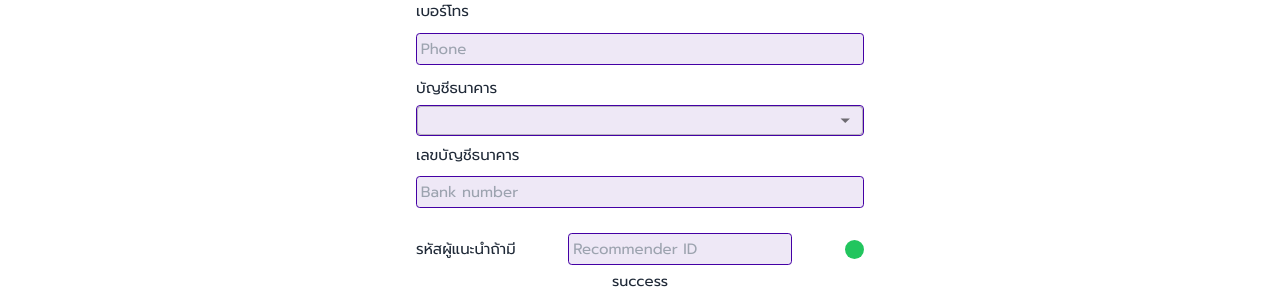
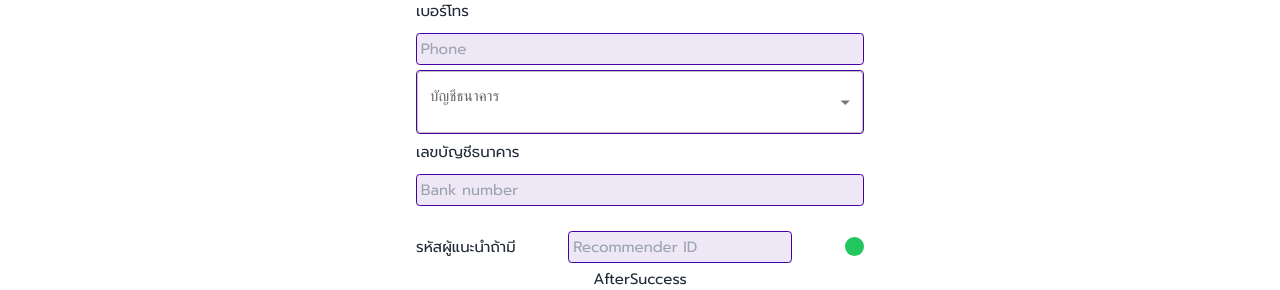
Before and after one commit to zvcx22545/Dopoy788, a React (Vite) app: page /register in a window 1280 px wide. Shown: the part 810-1100 px from the top of the page. Built offline with nearby package versions, Linux system fonts and the light colour scheme.

Commit message:
src/components/Register/AfterSuccess.jsx

```diff
--- /dev/null
+++ b/src/components/Register/AfterSuccess.jsx
@@ -0,0 +1,8 @@
+
+function AfterSuccess() {
+  return (
+    <div>AfterSuccess</div>
+  )
+}
+
+export default AfterSuccess
--- a/src/components/Register/Register.jsx
+++ b/src/components/Register/Register.jsx
@@ -9,11 +9,9 @@ import InputLabel from "@mui/material/InputLabel";
 import MenuItem from "@mui/material/MenuItem";
 import FormControl from "@mui/material/FormControl";
 import Select from "@mui/material/Select";
-import { color } from "@mui/system";
-import Success from "./success.jsx";
-
+import AfterSuccess from "./AfterSuccess.jsx";
 function Register() {
-  const [age, setAge] = useState('');
+  const [Bank, setAge] = useState("");
 
   const handleChange = (event) => {
     setAge(event.target.value);
@@ -108,26 +106,25 @@ function Register() {
               <div className="error-message">{phoneNumberError}</div>
             )}
           </div>
-          <div className="recomend">
-          <label htmlFor="Bank account">บัญชีธนาคาร</label>
+
+          <Box sx={{ minWidth: 120 }}>
             <FormControl fullWidth>
+              <InputLabel id="demo-simple-select-label">บัญชีธนาคาร</InputLabel>
               <Select
-              style={{ backgroundColor: 'rgba(229, 220, 241, 0.66)' }}
-              className="border-solid border h-[31.6px] border-[#4400A5] p-1 rounded"
-              value={age}
+                className="border-solid border border-[#4400A5] p-1 rounded"
+                labelId="demo-simple-select-label"
+                id="demo-simple-select"
+                value={Bank}
+                label="กรุณาเลือกธนาคาร"
                 onChange={handleChange}
-              label="บัญชีธนาคาร"
-
               >
-              <MenuItem selected disabled value="">
-                <em>บัญชีธนาคาร</em>
-              </MenuItem>
                 <MenuItem value={10}>Ten</MenuItem>
                 <MenuItem value={20}>Twenty</MenuItem>
                 <MenuItem value={30}>Thirty</MenuItem>
               </Select>
             </FormControl>
-          </div>
+          </Box>
+
           <div className="recomend">
             <label htmlFor="username">เลขบัญชีธนาคาร</label>
             <input
@@ -145,8 +142,9 @@ function Register() {
 
 
                 </form>
-                <Success/>
+                <AfterSuccess/>
             </div>
+
             <Footer/>
     </section>
   );
--- a/src/components/Register/Success.jsx
+++ /dev/null
@@ -1,8 +0,0 @@
-
-function Success() {
-  return (
-    <div>success</div>
-  )
-}
-
-export default Success
```
Lines whose indentation alone changed are shown as unchanged.
